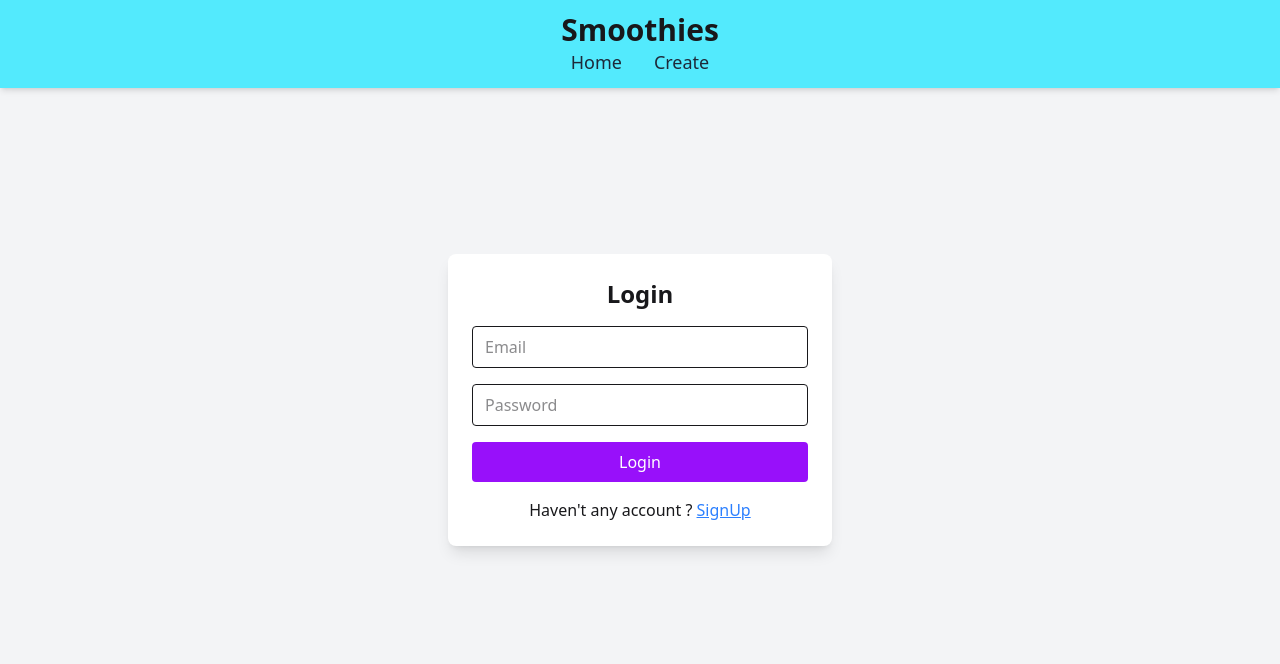
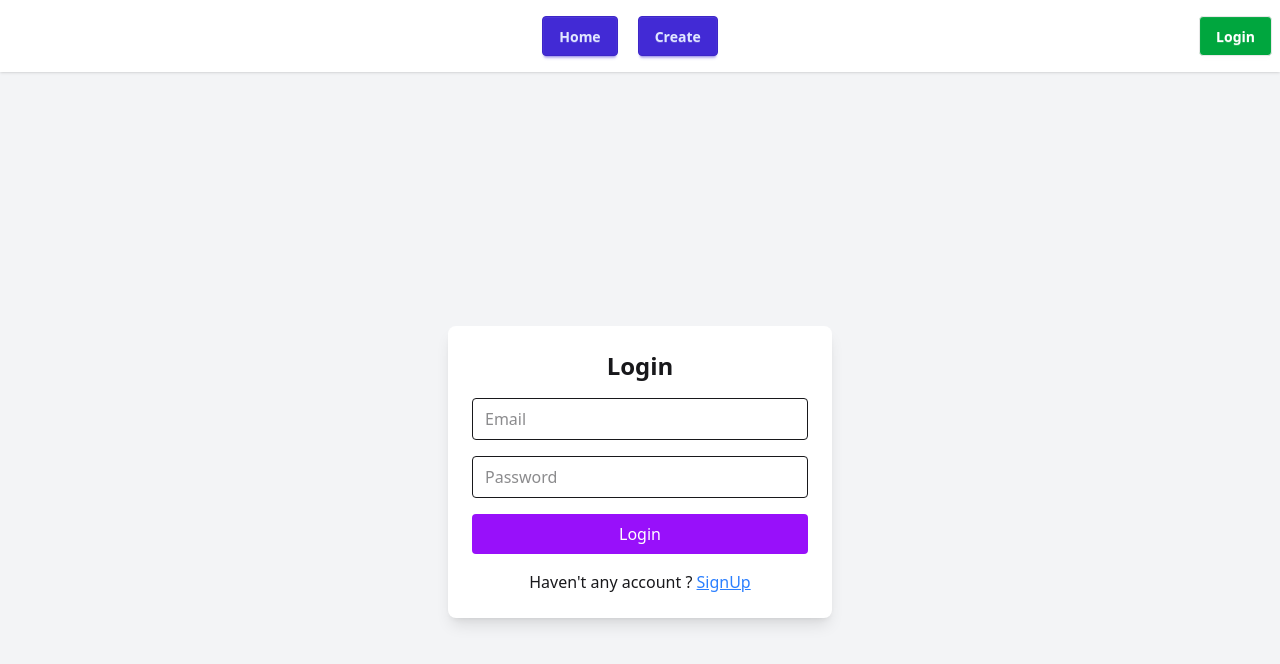
Before and after one commit to khudabox144/Superbase-learning, a React (Vite) app: page /auth/login in a window 1280 px wide. Shown: the top 664 px of the page. Built offline with nearby package versions, Linux system fonts and the light colour scheme; no server answers.

Commit message:
login & register section complete

```diff
--- a/src/Auth/SignIn.jsx
+++ b/src/Auth/SignIn.jsx
@@ -3,7 +3,7 @@
 import { Authcontext } from '../AuthProvider/Authcontext';
 
 const SignIn = () => {
-  const {Loginuser}=use(Authcontext);
+  const {loginUser,setUserEmail}=use(Authcontext);
   const [email, setEmail] = useState('');
   const [password, setPassword] = useState('');
   const [error, setError] = useState('');
@@ -11,9 +11,13 @@
 
   const handleLogin = async (e) => {
     e.preventDefault();
-    const { error } = await Loginuser(email,password);
+    const { error } = await loginUser(email,password);
     if (error) setError(error.message);
-    else navigate('/');
+    else {
+
+      navigate('/');
+      setUserEmail(email);
+    }
   };
 
   return (
--- a/src/AuthProvider/AuthProvider.jsx
+++ b/src/AuthProvider/AuthProvider.jsx
@@ -1,9 +1,38 @@
 import React, { useState } from "react";
 import { Authcontext } from "./Authcontext";
 import supabase from "../config/supabaseClient";
+// import { error } from "console";
 
 const AuthProvider = ({ children }) => {
-  const [email, setUserEmail] = useState("");
+  // const [email, setUserEmail] = useState("");
+  const [userEmail , setUserEmail]=useState("");
+  //get the current user
+const getCurrentUser = async () => {
+  const { data, error } = await supabase.auth.getUser();
+  if (error) {
+    console.error(error);
+    return null;
+  }
+  return data?.user?.email;
+}
+
+getCurrentUser().then(email => setUserEmail(email));
+
+
+// const getUserEmail = async () => {
+//   const { data, error } = await supabase.auth.getUser();
+//   if (error) {
+//     console.error(error);
+//     return null;
+//   }
+//   console.log(data.user.email);
+//   return data.user.email;
+// };
+
+// getUserEmail();
+
+
+
 
 // Sign Up
 const createUser = (email, password) => {
@@ -21,10 +50,11 @@
 };
 
 const userInfo = {
-    email,
+  userEmail,
   createUser,
   loginUser,
   handleLogout,
+  setUserEmail
 };
 
 return (
--- a/src/Components/Navbar.jsx
+++ b/src/Components/Navbar.jsx
@@ -1,29 +1,44 @@
+import { use } from "react";
 import { Link } from "react-router";
+import { Authcontext } from "../AuthProvider/Authcontext";
 
 const Navbar = () => {
+  const { userEmail,handleLogout } = use(Authcontext);
+  // console.log(userEmail);
+  const logout=()=>{
+    handleLogout();
+  }
   return (
-    <div >
-      <nav className="bg-cyan-300 shadow-md fixed w-full top-0 z-10">
-      <div className="container mx-auto px-4 py-3">
-        <div className="text-center " >
-          <h1 className="text-3xl font-semibold" >Smoothies</h1>
+    <div className="navbar bg-base-100 shadow-sm">
+      <div className="navbar-start">
+        <div className="dropdown">
+          <div tabIndex={0} role="button" className="btn btn-ghost lg:hidden">
+            <svg xmlns="http://www.w3.org/2000/svg" className="h-5 w-5" fill="none" viewBox="0 0 24 24" stroke="currentColor"> <path strokeLinecap="round" strokeLinejoin="round" strokeWidth="2" d="M4 6h16M4 12h8m-8 6h16" /> </svg>
+          </div>
+          <ul
+            tabIndex={0}
+            className="menu menu-sm dropdown-content bg-base-100 rounded-box z-1 mt-3 w-52 p-2 shadow">
+            <Link to={'/'}  >Home</Link>
+            <Link to={'/create'}  className="">Create</Link>
+
+          </ul>
         </div>
-        <div className="flex justify-center space-x-8">
-          <Link
-            to="/"
-            className="text-gray-800 hover:text-blue-600 font-medium text-lg transition duration-300"
-          >
-            Home
-          </Link>
-          <Link
-            to="/create"
-            className="text-gray-800 hover:text-blue-600 font-medium text-lg transition duration-300"
-          >
-            Create
-          </Link>
-        </div>
+        {
+          userEmail?<h3 className="text-2xl font-semibold" >{userEmail}</h3>:<p></p>
+        }
       </div>
-    </nav>
+      <div className="navbar-center hidden lg:flex">
+        <ul className="menu menu-horizontal px-1">
+          <Link to={'/'} className="mr-5 btn btn-primary" >Home</Link>
+          <Link to={'/create'} className="mr-5 btn btn-primary" >Create</Link>
+
+        </ul>
+      </div>
+      <div className="navbar-end">
+        {
+          userEmail?<button onClick={logout} className="btn bg-red-600 text-white font-semibold" >Logout</button>:<Link to={'/auth/login'} ><button className="btn bg-green-600 text-white font-semibold" >Login</button></Link>
+        }
+      </div>
     </div>
   );
 };
```
Lines whose indentation alone changed are shown as unchanged.
